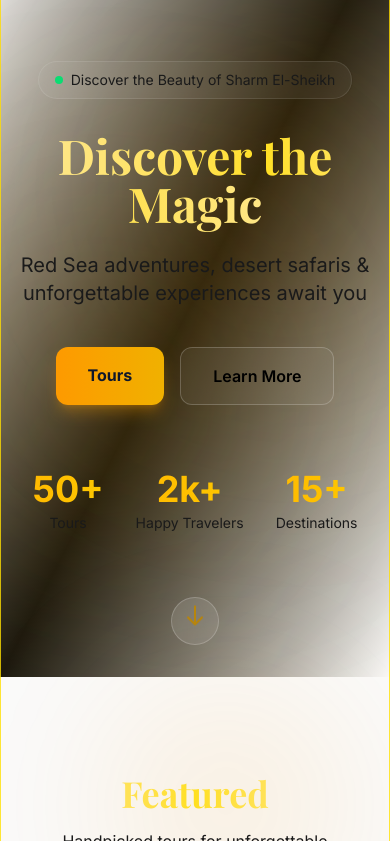
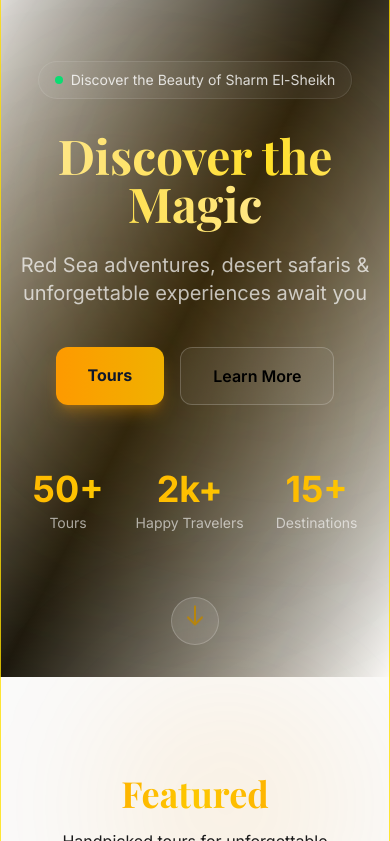
Before and after one commit to ahMEDhat-7/travel-app, a Next.js app: page /en in a window 390 px wide. Shown: the part 727-1568 px from the top of the page. Built offline with nearby package versions, Linux system fonts and the light colour scheme; no server answers.

Commit message:
fix: UI in mobile

```diff
--- a/app/[locale]/about/page.tsx
+++ b/app/[locale]/about/page.tsx
@@ -62,7 +62,7 @@ export default function AboutPage({ params }: AboutPageProps) {
 
       <div className="max-w-4xl mx-auto px-4 py-24 md:py-32 relative">
         <div className="text-center mb-12">
-          <h1 className="text-5xl font-bold bg-gradient-to-r from-amber-200 via-yellow-300 to-amber-200 bg-clip-text text-transparent mb-4">
+          <h1 className="text-5xl font-bold bg-gradient-to-r from-amber-500 via-yellow-400 to-amber-500 bg-clip-text text-transparent mb-4">
             {t.title}
           </h1>
           <p className="text-[var(--theme-text-secondary)] text-lg">
--- a/app/[locale]/auth/forgot-password/page.tsx
+++ b/app/[locale]/auth/forgot-password/page.tsx
@@ -117,7 +117,7 @@ export default function ForgotPasswordPage({ params }: ForgotPasswordPageProps)
 
       <div className="w-full max-w-md px-4 md:px-6 py-12 relative">
         <div className="text-center mb-8">
-          <h1 className="text-4xl font-bold bg-gradient-to-r from-amber-200 via-yellow-300 to-amber-200 bg-clip-text text-transparent">
+          <h1 className="text-4xl font-bold bg-gradient-to-r from-amber-500 via-yellow-400 to-amber-500 bg-clip-text text-transparent">
             {t.title}
           </h1>
           <p className="text-[var(--theme-text-secondary)] mt-2">{t.subtitle}</p>
--- a/app/[locale]/auth/reset-password/page.tsx
+++ b/app/[locale]/auth/reset-password/page.tsx
@@ -172,7 +172,7 @@ export default function ResetPasswordPage({ params }: ResetPasswordPageProps) {
 
       <div className="w-full max-w-md px-4 md:px-6 py-12 relative">
         <div className="text-center mb-8">
-          <h1 className="text-4xl font-bold bg-gradient-to-r from-amber-200 via-yellow-300 to-amber-200 bg-clip-text text-transparent">
+          <h1 className="text-4xl font-bold bg-gradient-to-r from-amber-500 via-yellow-400 to-amber-500 bg-clip-text text-transparent">
             {t.title}
           </h1>
           <p className="text-[var(--theme-text-secondary)] mt-2">{t.subtitle}</p>
--- a/app/[locale]/auth/signin/page.tsx
+++ b/app/[locale]/auth/signin/page.tsx
@@ -134,7 +134,7 @@ export default function SignInPage({ params }: SignInPageProps) {
 
       <div className="w-full max-w-md px-4 md:px-6 py-12 relative">
         <div className="text-center mb-8">
-          <h1 className="text-4xl font-bold bg-gradient-to-r from-amber-200 via-yellow-300 to-amber-200 bg-clip-text text-transparent">
+          <h1 className="text-4xl font-bold bg-gradient-to-r from-amber-500 via-yellow-400 to-amber-500 bg-clip-text text-transparent">
             {t.title}
           </h1>
           <p className="text-[var(--theme-text-secondary)] mt-2">{t.subtitle}</p>
--- a/app/[locale]/auth/signup/page.tsx
+++ b/app/[locale]/auth/signup/page.tsx
@@ -153,7 +153,7 @@ export default function SignUpPage({ params }: SignUpPageProps) {
 
       <div className="w-full max-w-md px-4 md:px-6 py-12 relative">
         <div className="text-center mb-8">
-          <h1 className="text-4xl font-bold bg-gradient-to-r from-amber-200 via-yellow-300 to-amber-200 bg-clip-text text-transparent">
+          <h1 className="text-4xl font-bold bg-gradient-to-r from-amber-500 via-yellow-400 to-amber-500 bg-clip-text text-transparent">
             {t.title}
           </h1>
           <p className="text-[var(--theme-text-secondary)] mt-2">{t.subtitle}</p>
--- a/app/[locale]/auth/verify-email/page.tsx
+++ b/app/[locale]/auth/verify-email/page.tsx
@@ -155,7 +155,7 @@ export default function VerifyEmailPage({ params }: VerifyEmailPageProps) {
 
       <div className="w-full max-w-md px-4 md:px-6 py-12 relative">
         <div className="text-center mb-8">
-          <h1 className="text-4xl font-bold bg-gradient-to-r from-amber-200 via-yellow-300 to-amber-200 bg-clip-text text-transparent">
+          <h1 className="text-4xl font-bold bg-gradient-to-r from-amber-500 via-yellow-400 to-amber-500 bg-clip-text text-transparent">
             {t.title}
           </h1>
           <p className="text-[var(--theme-text-secondary)] mt-2">{t.subtitle}</p>
--- a/app/[locale]/contact/page.tsx
+++ b/app/[locale]/contact/page.tsx
@@ -114,7 +114,7 @@ export default function ContactPage({ params }: ContactPageProps) {
 
       <div className="max-w-4xl mx-auto px-4 py-24 md:py-32 relative">
         <div className="text-center mb-16">
-          <h1 className="text-5xl font-bold bg-gradient-to-r from-amber-200 via-yellow-300 to-amber-200 bg-clip-text text-transparent mb-4">
+          <h1 className="text-5xl font-bold bg-gradient-to-r from-amber-500 via-yellow-400 to-amber-500 bg-clip-text text-transparent mb-4">
             {t.title}
           </h1>
           <p className="text-[var(--theme-text-secondary)] text-lg">
--- a/app/[locale]/page.tsx
+++ b/app/[locale]/page.tsx
@@ -250,7 +250,7 @@ export default async function HomePage(props: { params: Promise<{ locale: string
         <div className="relative z-10 text-center px-4 py-16 max-w-4xl mx-auto">
           <div className="inline-flex items-center gap-2 px-4 py-2 bg-white/5 backdrop-blur-lg border border-white/10 rounded-full mb-8">
             <span className="w-2 h-2 bg-green-400 rounded-full animate-pulse" />
-            <span className="text-[var(--theme-text-secondary)] text-sm">{homeT('hero.subtitle')}</span>
+            <span className="text-white/80 text-sm">{homeT('hero.subtitle')}</span>
           </div>
 
           <h1 className="text-5xl md:text-7xl font-bold mb-6">
@@ -258,7 +258,7 @@ export default async function HomePage(props: { params: Promise<{ locale: string
               {homeT('hero.title')}
             </span>
           </h1>
-          <p className="text-xl md:text-2xl text-[var(--theme-text-secondary)] mb-10 max-w-2xl mx-auto">
+          <p className="text-xl md:text-2xl text-white/70 mb-10 max-w-2xl mx-auto">
             {homeT('hero.description')}
           </p>
 
@@ -280,15 +280,15 @@ export default async function HomePage(props: { params: Promise<{ locale: string
           <div className="flex justify-center gap-8 md:gap-16">
             <div className="text-center">
               <div className="text-4xl md:text-5xl font-bold bg-gradient-to-r from-amber-400 to-yellow-400 bg-clip-text text-transparent">{stats?.tours || '50'}+</div>
-              <div className="text-[var(--theme-text-secondary)] text-sm mt-1">{homeT('hero.statTours')}</div>
+              <div className="text-white/60 text-sm mt-1">{homeT('hero.statTours')}</div>
             </div>
             <div className="text-center">
               <div className="text-4xl md:text-5xl font-bold bg-gradient-to-r from-amber-400 to-yellow-400 bg-clip-text text-transparent">{stats?.bookings || '2k'}+</div>
-              <div className="text-[var(--theme-text-secondary)] text-sm mt-1">{homeT('hero.statTravelers')}</div>
+              <div className="text-white/60 text-sm mt-1">{homeT('hero.statTravelers')}</div>
             </div>
             <div className="text-center">
               <div className="text-4xl md:text-5xl font-bold bg-gradient-to-r from-amber-400 to-yellow-400 bg-clip-text text-transparent">{stats?.destinations || '15'}+</div>
-              <div className="text-[var(--theme-text-secondary)] text-sm mt-1">{homeT('hero.statDestinations')}</div>
+              <div className="text-white/60 text-sm mt-1">{homeT('hero.statDestinations')}</div>
             </div>
           </div>
         </div>
@@ -306,7 +306,7 @@ export default async function HomePage(props: { params: Promise<{ locale: string
 
         <div className="relative max-w-7xl mx-auto">
           <div className="text-center mb-16">
-            <h2 className="text-4xl md:text-5xl font-bold bg-gradient-to-r from-amber-200 via-yellow-300 to-amber-200 bg-clip-text text-transparent mb-4">
+            <h2 className="text-4xl md:text-5xl font-bold bg-gradient-to-r from-amber-500 via-yellow-400 to-amber-500 bg-clip-text text-transparent mb-4">
               {commonT('featured')}
             </h2>
             <p className="text-[var(--theme-text-secondary)]">{homeT('featuredTours')}</p>
@@ -393,7 +393,7 @@ export default async function HomePage(props: { params: Promise<{ locale: string
 
         <div className="relative max-w-7xl mx-auto">
           <div className="text-center mb-16">
-            <h2 className="text-4xl md:text-5xl font-bold bg-gradient-to-r from-amber-200 via-yellow-300 to-amber-200 bg-clip-text text-transparent mb-4">
+            <h2 className="text-4xl md:text-5xl font-bold bg-gradient-to-r from-amber-500 via-yellow-400 to-amber-500 bg-clip-text text-transparent mb-4">
               {homeT('reviews')}
             </h2>
             <p className="text-[var(--theme-text-secondary)]">{homeT('travelersSay')}</p>
--- a/app/[locale]/wishlist/page.tsx
+++ b/app/[locale]/wishlist/page.tsx
@@ -42,7 +42,7 @@ export default async function WishlistPage(props: { params: Promise<{ locale: st
 
       <div className="max-w-7xl mx-auto px-4 py-24 md:py-32 relative">
         <div className="text-center mb-12">
-          <h1 className="text-5xl font-bold bg-gradient-to-r from-amber-200 via-yellow-300 to-amber-200 bg-clip-text text-transparent mb-4">
+          <h1 className="text-5xl font-bold bg-gradient-to-r from-amber-500 via-yellow-400 to-amber-500 bg-clip-text text-transparent mb-4">
             {t('wishlist')}
           </h1>
           <p className="text-[var(--theme-text-secondary)] text-lg">Your saved adventures</p>
--- a/components/AdminShell.tsx
+++ b/components/AdminShell.tsx
@@ -65,6 +65,9 @@ export default function AdminShell({
           </div>
 
           <nav className="flex-1 p-3 overflow-y-auto">
+            <p className="px-4 pb-2 text-[11px] font-semibold uppercase tracking-widest text-[var(--theme-text-disabled)]">
+              Navigate
+            </p>
             {navItems.map((item) => {
               const isActive = pathname === item.href || (item.href !== '/admin' && pathname.startsWith(item.href));
               return (
```
